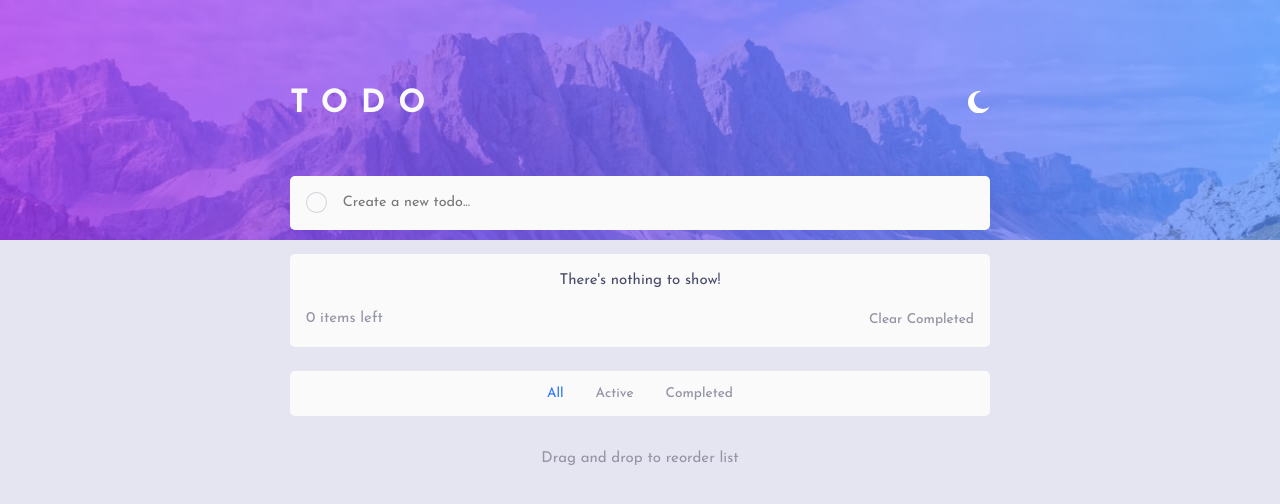
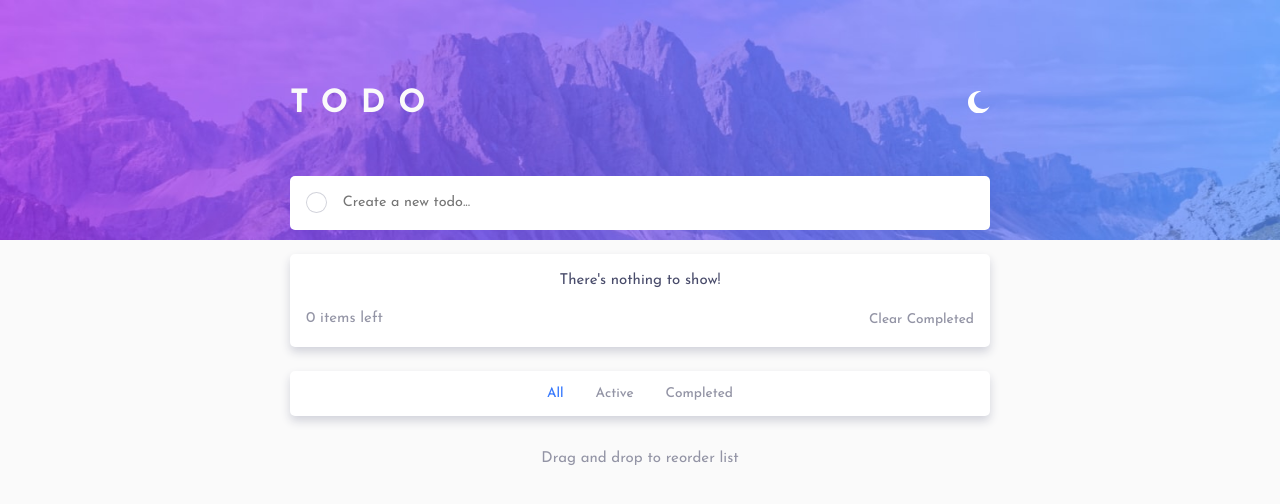
Before and after one commit to hns-dev/frontendMentor-todo-app, a React (Create React App) app: page / in a window 1280 px wide. Shown: the top 504 px of the page. Built offline with nearby package versions, Linux system fonts and the light colour scheme.

Commit message:
Change background color and add box shadow

```diff
--- a/src/index.css
+++ b/src/index.css
@@ -1,6 +1,6 @@
 :root {
-  --bg-color: hsl(0, 0%, 98%);
-  --body-bg-color: hsl(236, 33%, 92%);
+  --bg-color: hsl(0, 0%, 100%);
+  --body-bg-color: hsl(0, 0%, 98%);
   --general-text: hsl(235, 19%, 35%);
   --main-heading: hsl(0, 0%, 98%);
   --checkmark-bg: hsl(233, 11%, 84%);
@@ -14,6 +14,7 @@
   --btn-color: hsl(236, 9%, 61%);
   --hover-color: hsl(235, 19%, 35%);
   --btn-active: hsl(220, 98%, 61%);
+  --box-shadow: 0px 5px 10px hsl(233, 11%, 84%);
   --bg-desktop: url("./images/bg-desktop-light.jpg");
   --bg-mobile: url("./images/bg-mobile-light.jpg");
 }
@@ -33,6 +34,7 @@
   --border-color: hsl(237, 14%, 26%);
   --btn-color: hsl(234, 11%, 52%);
   --hover-color: hsl(236, 33%, 92%);
+  --box-shadow: 0px 5px 15px hsl(240, 22%, 7%);
   --bg-desktop: url("./images/bg-desktop-dark.jpg");
   --bg-mobile: url("./images/bg-mobile-dark.jpg");
 }
@@ -194,6 +196,7 @@ input[type="checkbox"] {
   overflow: hidden;
   margin: 1.5rem 0;
   text-align: center;
+  box-shadow: var(--box-shadow);
 }
 
 .display-msg {
@@ -224,6 +227,7 @@ input[type="checkbox"] {
 .filter {
   padding: 0.5rem 1rem;
   border-radius: 5px;
+  box-shadow: var(--box-shadow);
 }
 .filter.row {
   justify-content: center;
```
